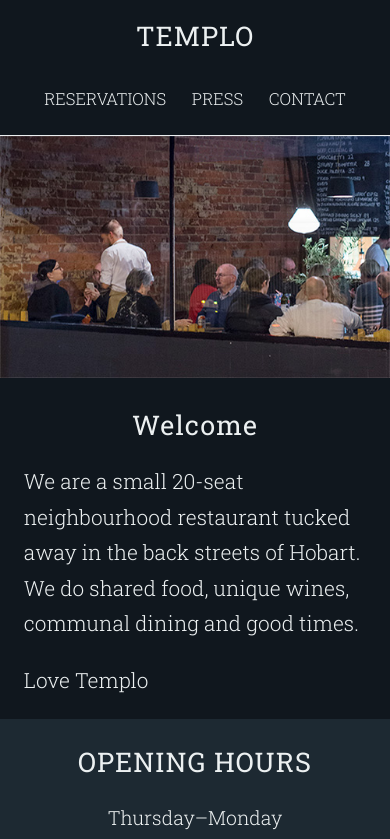
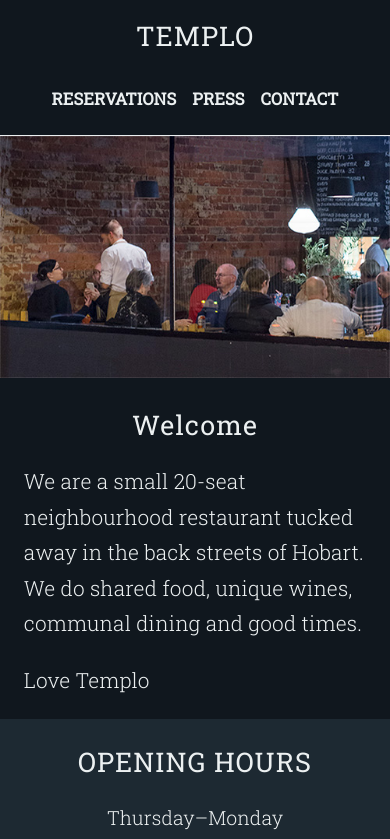
Before and after one commit to avelingrayorg/templo, a website: page index.html in a window 390 px wide. Shown: the top 839 px of the page. Drawn offline with Linux system fonts and the light colour scheme.

Commit message:
add letterspacing to body text / bold nav links

```diff
--- a/style.css
+++ b/style.css
@@ -1,6 +1,6 @@
 * { box-sizing: border-box; }
 html, body { margin: 0; padding: 0; width: auto; }
-html { background-color: #10171E; color: #ECF0F1;  font-size: 18px; }
+html { background-color: #10171E; color: #ECF0F1;  font-size: 18px; letter-spacing: .1px; }
 body { font-family: 'Roboto Slab', serif; font-weight: 300; }
 header, main { margin: 0; width: 100%; }
 main { min-width: 320px; max-width: 500px; }
@@ -43,9 +43,10 @@
   header { text-align: center; }
   header nav { border-bottom: 1px solid; width: 100%; }
   header li { display: inline-block; }
-  header a {
+  nav a {
     font-size: 70%;
-    padding: 1em .6em 1.5em;
+    font-weight: bold;
+    padding: 1em .3em 1.5em;
     text-transform: uppercase;
   }
 }
```
